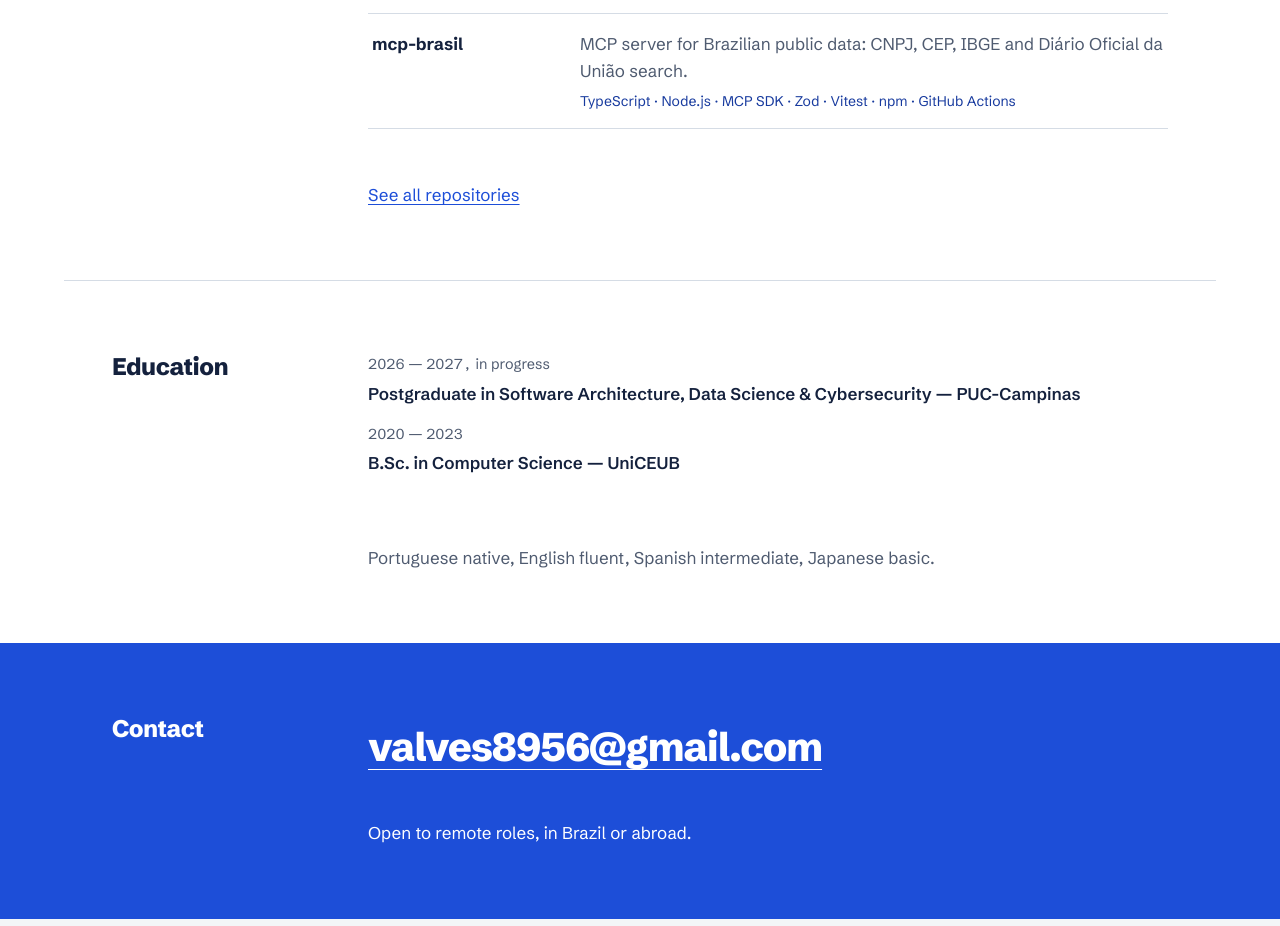
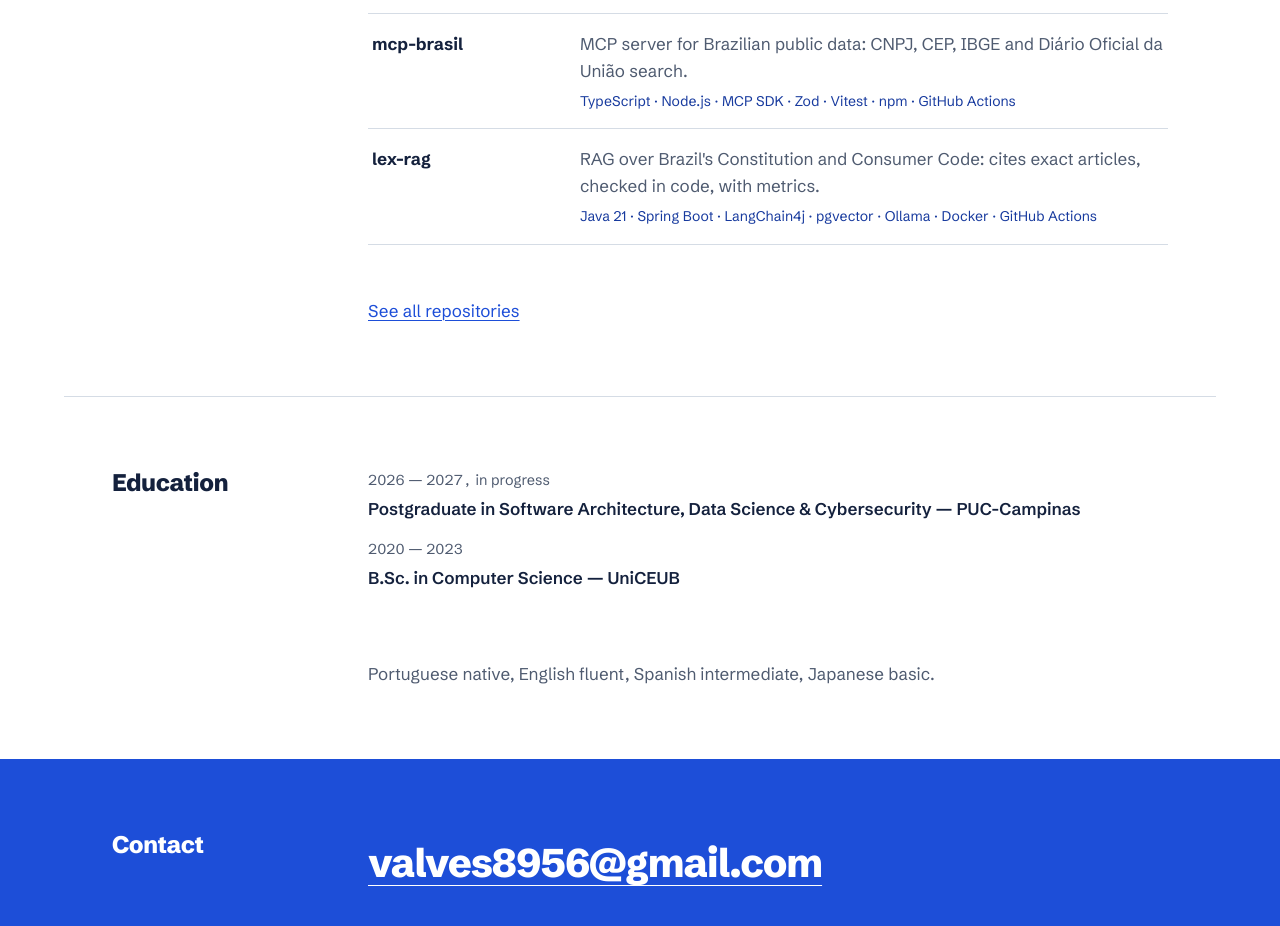
Before and after one commit to vinicius-carv/portfolio, a plain HTML site: page index.html in a window 1280 px wide. Shown: the part 3146-4072 px from the top of the page. Drawn offline with Linux system fonts and the light colour scheme.

Commit message:
feat: add lex-rag to the Projects section
Generated with AI

Co-Authored-By: AI <ai@example.com>

```diff
--- a/index.html
+++ b/index.html
@@ -163,6 +163,7 @@
         <li><a href="https://github.com/vinicius-carv/doc-extract"><span class="r-name">doc-extract</span><span class="r-desc" data-i18n="proj.doc-extract.desc">Contratos em PDF para JSON, cada campo com citação verificada. Spring Boot + Ollama.</span><span class="r-lang">Java 21 · Spring Boot · Ollama · PDFBox · Docker · GitHub Actions</span></a></li>
         <li><a href="https://github.com/vinicius-carv/liferay-claude-skills"><span class="r-name">liferay-claude-skills</span><span class="r-desc" data-i18n="proj.liferay-claude-skills.desc">Plugin do Claude Code para Liferay: setup verificado, configs e busca no código-fonte.</span><span class="r-lang">Node.js · Liferay DXP · OSGi · Claude Code · GitHub Actions</span></a></li>
         <li><a href="https://github.com/vinicius-carv/mcp-brasil"><span class="r-name">mcp-brasil</span><span class="r-desc" data-i18n="proj.mcp-brasil.desc">Servidor MCP com dados públicos do Brasil: CNPJ, CEP, IBGE e busca no Diário Oficial da União.</span><span class="r-lang">TypeScript · Node.js · MCP SDK · Zod · Vitest · npm · GitHub Actions</span></a></li>
+        <li><a href="https://github.com/vinicius-carv/lex-rag"><span class="r-name">lex-rag</span><span class="r-desc" data-i18n="proj.lex-rag.desc">RAG sobre a Constituição e o CDC: cita os artigos exatos, conferidos em código, com métricas.</span><span class="r-lang">Java 21 · Spring Boot · LangChain4j · pgvector · Ollama · Docker · GitHub Actions</span></a></li>
       </ul>
       <p class="more"><a href="https://github.com/vinicius-carv?tab=repositories" data-i18n="repo.all">Ver todos os repositórios</a></p>
     </section>
--- a/main.js
+++ b/main.js
@@ -59,6 +59,7 @@ const EN = {
   "proj.doc-extract.desc": "PDF contracts to JSON, every field with a verified quote. Spring Boot + Ollama.",
   "proj.liferay-claude-skills.desc": "Claude Code plugin for Liferay: verified setup, config checks and source lookup.",
   "proj.mcp-brasil.desc": "MCP server for Brazilian public data: CNPJ, CEP, IBGE and Diário Oficial da União search.",
+  "proj.lex-rag.desc": "RAG over Brazil's Constitution and Consumer Code: cites exact articles, checked in code, with metrics.",
   "repo.all": "See all repositories",
   "h.edu": "Education",
   "edu.1.when": "2026 — 2027, in progress",
```
